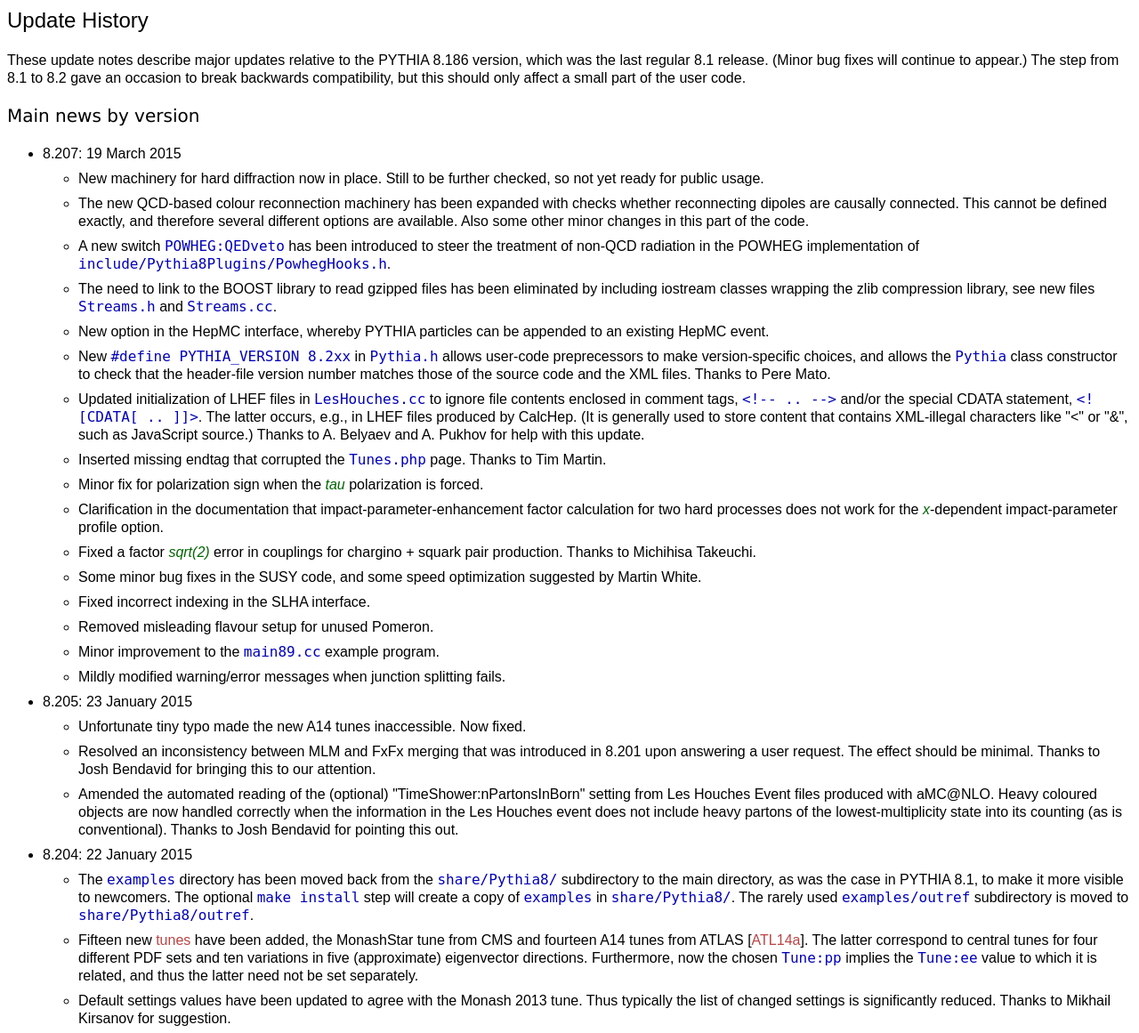
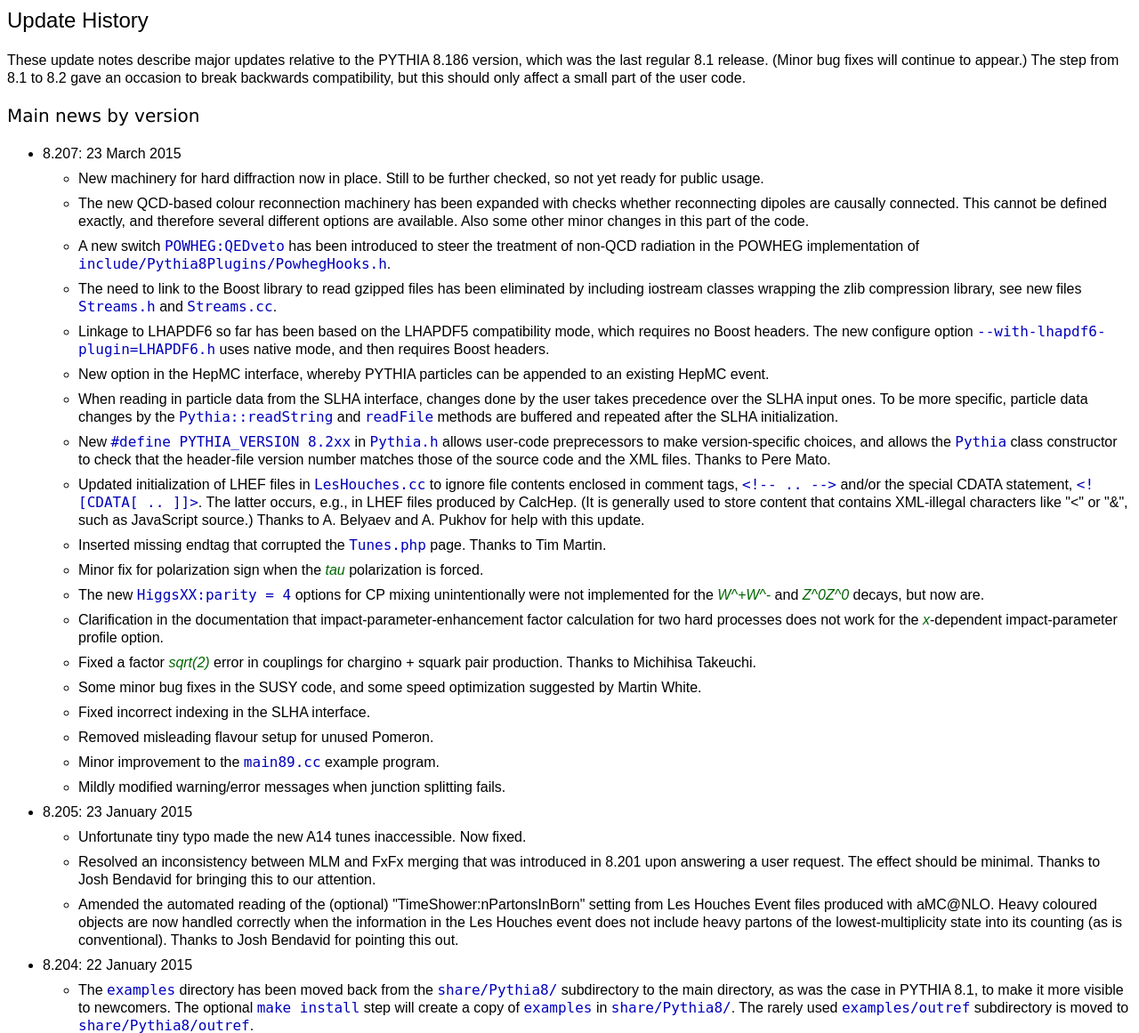
Before and after one commit to smrenna/sm-dev-git, a PHP site: page /UpdateHistory.php?filepath=1 in a window 1280 px wide. Shown: the top 1161 px of the page at 89% size. Run offline with PHP 8.4, Linux system fonts and the light colour scheme; data that the repository does not hold is empty.

Commit message:
Dear All,
Apologies in advance if things still do not behave to satisfaction.
Your help in checking out all LHAPDF options will be most appreciated;
on the Mac both LHAPDF5 and LHAPDF6 are problematical.

Phil has rewritten configure and Makefiles so that default for
--with-lhapdf6 is to use the LHAPDF5 compatibility mode, and no Boost.
If you add --with-lhapdf6-plugin=LHAPDF6.h, however, you should run
in the native mode, and you will need Boost.

Phil has also fixed the gzip problem, and here I have checked that
it works (slightly expanding main11 in the process), but do check further.

Nishita has fixed the SLHA interface so that Pythia-style particle
data changes take effect and override SLHA-input ones. Further checks
welcome.

Finally tiny bug fix in Higgs handing of CP-violation, likely to be
followed by a more significant one later on.

Best, Torbjörn



git-svn-id: svn+ssh://svn.hepforge.org/hepforge/svn/pythia8/pythia82/trunk@365 ffdf98f5-c1f1-482d-8be8-39a3f79b3492

```diff
--- a/share/Pythia8/htmldoc/Version.html
+++ b/share/Pythia8/htmldoc/Version.html
@@ -18,7 +18,7 @@ Version and subversion number, with three significant decimals.
 
 
 <p/><code>mode&nbsp; </code><strong> Pythia:versionDate &nbsp;</strong>
- (<code>default = <strong>20150319</strong></code>)<br/>
+ (<code>default = <strong>20150323</strong></code>)<br/>
 Last date of change of current (sub)version, in format yyyymmdd.
 
 
--- a/share/Pythia8/phpdoc/UpdateHistory.php
+++ b/share/Pythia8/phpdoc/UpdateHistory.php
@@ -39,7 +39,7 @@ but this should only affect a small part of the user code.
 
 <ul>
 
-<li>8.207: 19 March 2015
+<li>8.207: 23 March 2015
 <ul>
 
 <li>New machinery for hard diffraction now in place. Still to be
@@ -55,13 +55,24 @@ of the code.</li>
 steer the treatment of non-QCD radiation in the POWHEG implementation
 of <code>include/Pythia8Plugins/PowhegHooks.h</code>.</li>
 
-<li>The need to link to the BOOST library to read gzipped files
+<li>The need to link to the Boost library to read gzipped files
 has been eliminated by including iostream classes wrapping the zlib
 compression library, see new files <code>Streams.h</code> and
 <code>Streams.cc</code>.</li>
 
+<li>Linkage to LHAPDF6 so far has been based on the LHAPDF5 compatibility
+mode, which requires no Boost headers. The new configure option
+<code>--with-lhapdf6-plugin=LHAPDF6.h</code> uses native mode, and
+then requires Boost headers.</li>
+
 <li>New option in the HepMC interface, whereby PYTHIA particles can be
 appended to an existing HepMC event.</li>
+
+<li>When reading in particle data from the SLHA interface, changes done
+by the user takes precedence over the SLHA input ones. To be more
+specific, particle data changes by the <code>Pythia::readString</code>
+and <code>readFile</code> methods are buffered and repeated after
+the SLHA initialization.</li>
 
 <li>New <code>#define PYTHIA_VERSION 8.2xx</code> in <code>Pythia.h</code>
 allows user-code preprecessors to make version-specific choices, and
@@ -82,6 +93,10 @@ page. Thanks to Tim Martin.</li>
 
 <li>Minor fix for polarization sign when the <i>tau</i> polarization
 is forced.</li>
+
+<li>The new <code>HiggsXX:parity = 4</code> options for CP mixing
+unintentionally were not implemented for the <i>W^+W^-</i> and
+<i>Z^0Z^0</i> decays, but now are.</li>
 
 <li>Clarification in the documentation that impact-parameter-enhancement
 factor calculation for two hard processes does not work for the
--- a/share/Pythia8/phpdoc/Version.php
+++ b/share/Pythia8/phpdoc/Version.php
@@ -39,7 +39,7 @@ Version and subversion number, with three significant decimals.
 
 
 <p/><code>mode&nbsp; </code><strong> Pythia:versionDate &nbsp;</strong>
- (<code>default = <strong>20150319</strong></code>)<br/>
+ (<code>default = <strong>20150323</strong></code>)<br/>
 Last date of change of current (sub)version, in format yyyymmdd.
 
 
--- a/share/Pythia8/xmldoc/Version.xml
+++ b/share/Pythia8/xmldoc/Version.xml
@@ -10,7 +10,7 @@ form part of the standard databases and be queried accordingly.
 Version and subversion number, with three significant decimals.
 </parmfix>
 
-<modefix name="Pythia:versionDate" default="20150319">
+<modefix name="Pythia:versionDate" default="20150323">
 Last date of change of current (sub)version, in format yyyymmdd.
 </modefix>
 
```
Also changed, not shown: share/Pythia8/htmldoc/UpdateHistory.html (+17 -2 lines), share/Pythia8/xmldoc/UpdateHistory.xml (+17 -2 lines), 14 other files.
